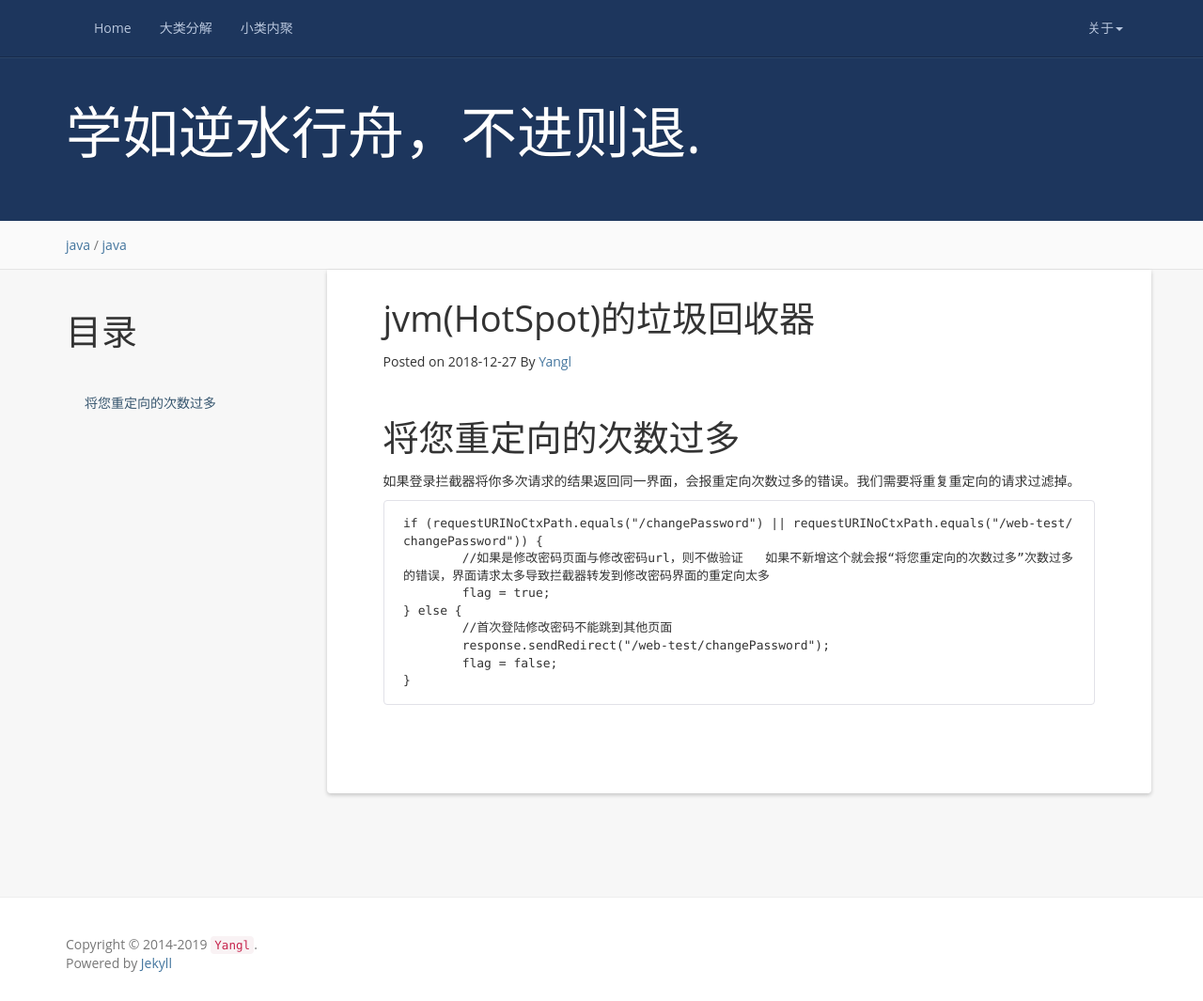
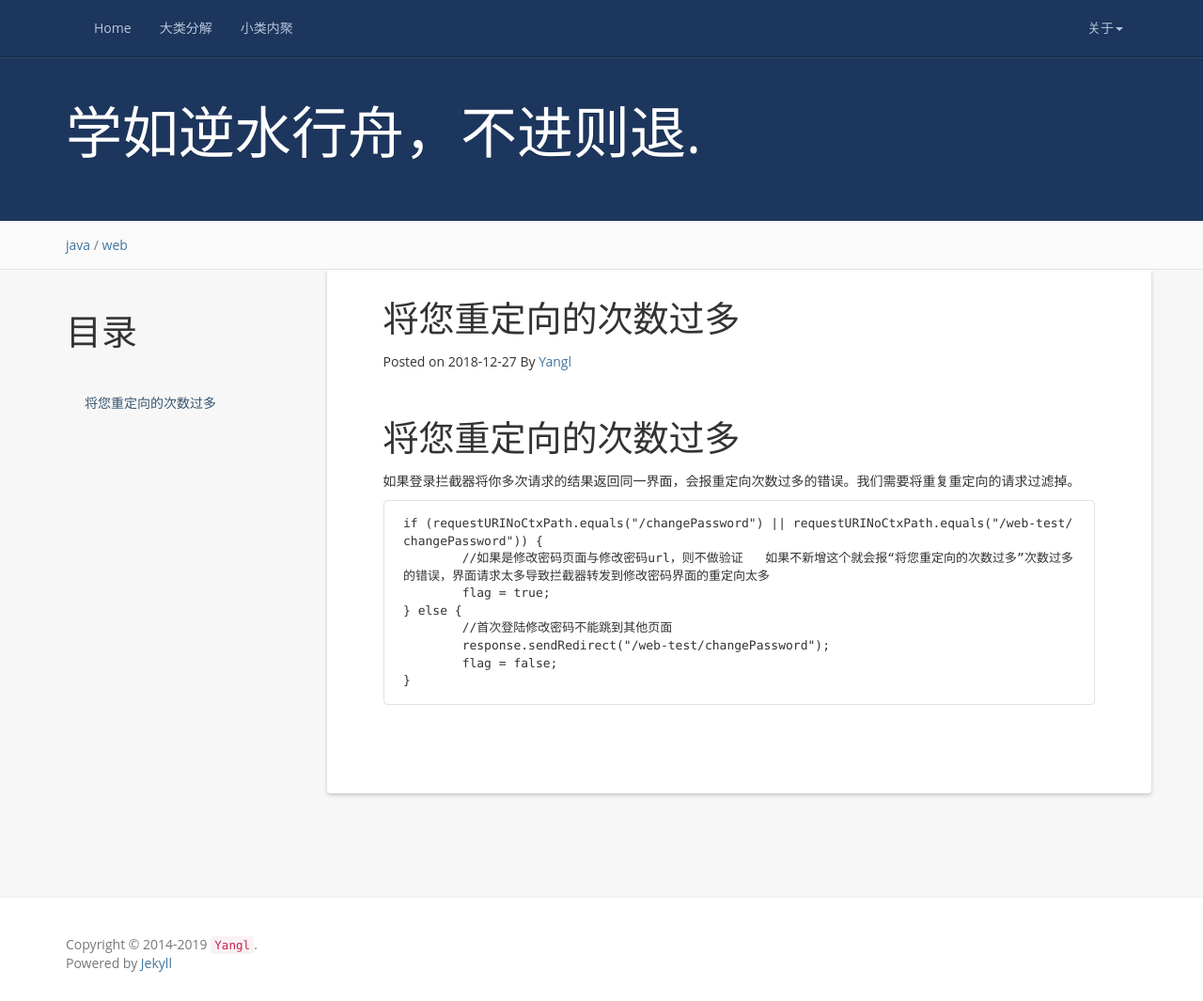
Before and after one commit to yanglei1992/yanglei1992.github.io.old, a Jekyll site: the page built from _posts/java/java/2018-12-27-java-java-web.markdown, in a window 1280 px wide and 1065 px high. Shown: the whole window at 94% size. Built offline with Jekyll 4.4.1, drawn with Linux system fonts in a browser that asks for light colours; nearby versions of some CDN libraries; comment, search, counter and statistics services are not loaded.

Commit message:
标题修改

```diff
--- a/_posts/java/java/2018-12-27-java-java-web.markdown
+++ b/_posts/java/java/2018-12-27-java-java-web.markdown
@@ -1,9 +1,9 @@
 ---
 layout: post
-title:  "jvm(HotSpot)的垃圾回收器"
+title:  "将您重定向的次数过多"
 date:   2018-12-27 21:30:39 +0800
 categories: java
-tag: java
+tag: web
 ---
 
 * content
```
